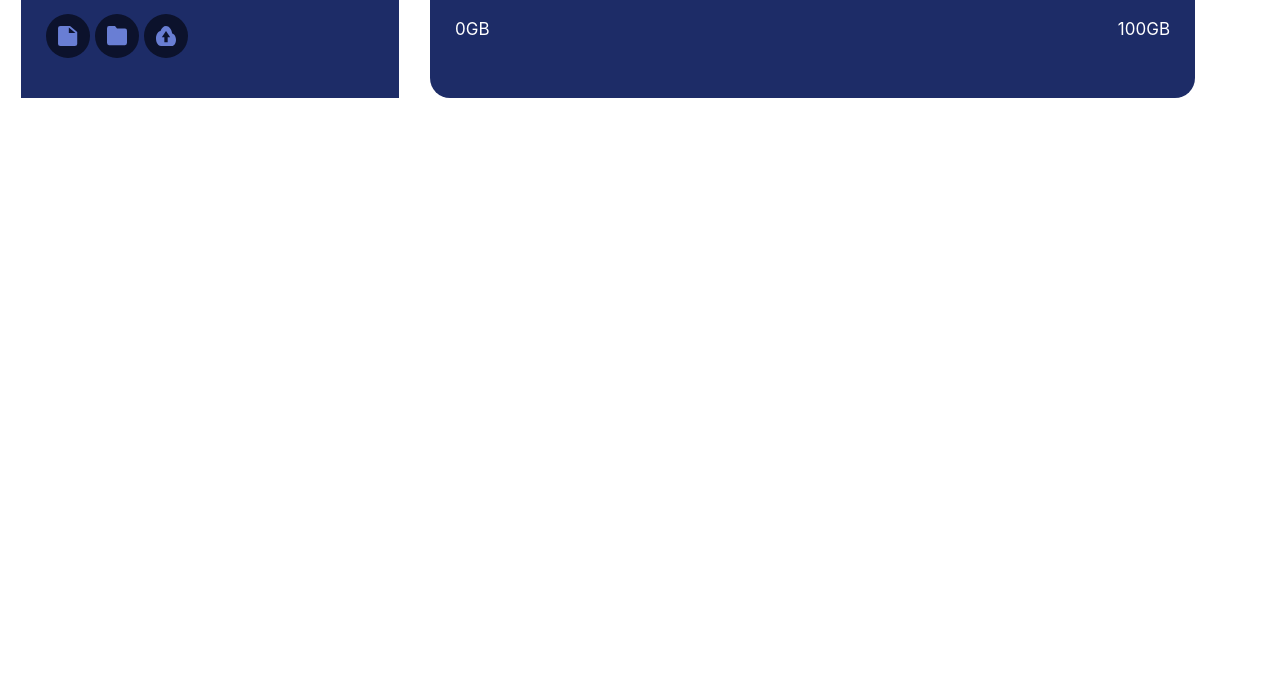
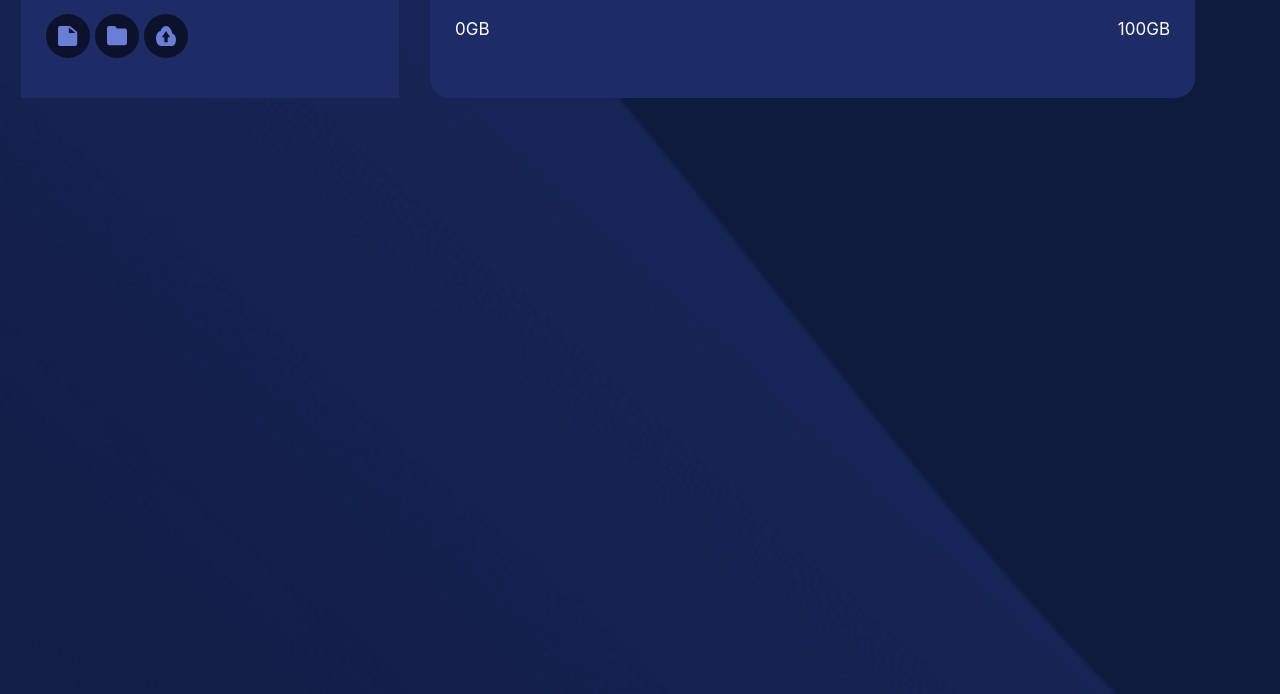
Before and after one commit to davidemioma/fylo-data-storage, a plain HTML site: page index.html in a window 1280 px wide. Shown: the part 206-900 px from the top of the page. Drawn offline with Linux system fonts and the light colour scheme.

Commit message:
add dot to img link

```diff
--- a/styles/styles.css
+++ b/styles/styles.css
@@ -15,7 +15,7 @@ body {
     Ubuntu, Cantarell, "Open Sans", "Helvetica Neue", sans-serif;
   font-size: 2rem;
   height: 100vh;
-  background-image: url(./images/bg-mobile.png);
+  background-image: url(../images/bg-mobile.png);
   background-repeat: no-repeat;
   background-size: cover;
 }
```
